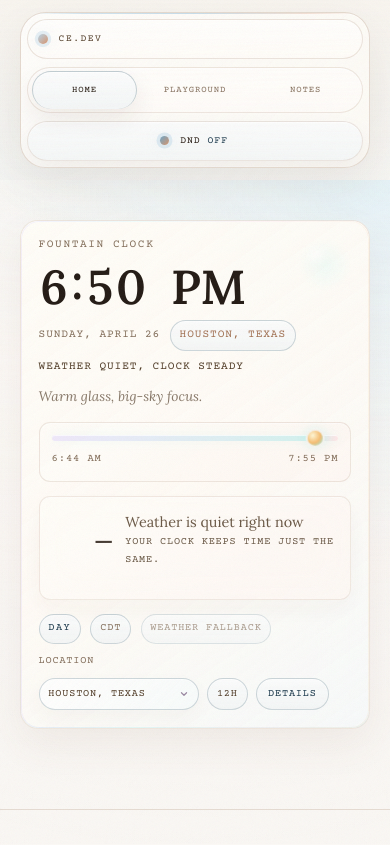
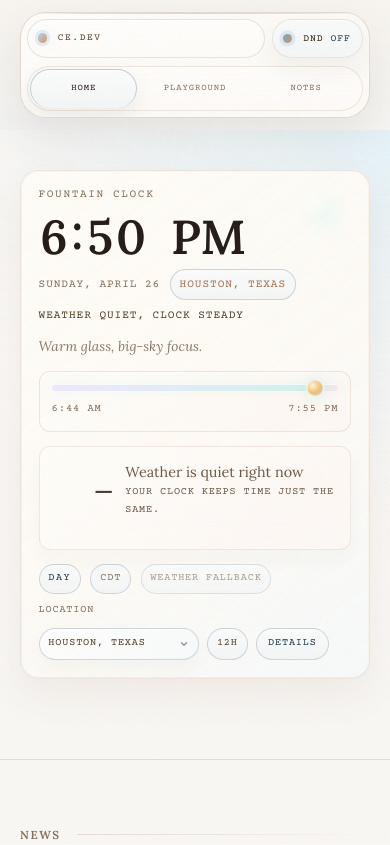
Before and after one commit to chancellor4/resume-site, a website: page index.html in a window 390 px wide. Shown: the top 845 px of the page. Drawn offline with nearby package versions, Linux system fonts and the light colour scheme; no server answers.

Commit message:
Refine responsive nav layout

```diff
--- a/css/styles.css
+++ b/css/styles.css
@@ -412,6 +412,7 @@
     grid-template-areas:
       "brand mode"
       "links links";
+    gap: clamp(0.45rem, 2vw, 0.65rem);
   }
 
   .nav-brand { grid-area: brand; }
@@ -429,8 +430,7 @@
   }
 
   .nav-shell {
-    gap: 0.5rem;
-    padding: 0.4rem;
+    padding: clamp(0.35rem, 1.25vw, 0.4rem);
     border-radius: 1.6rem;
   }
 
@@ -449,13 +449,13 @@
   }
 
   .nav-links {
-    gap: 0.3rem;
-    padding: 0.2rem;
+    gap: clamp(0.22rem, 1vw, 0.3rem);
+    padding: clamp(0.16rem, 0.65vw, 0.2rem);
   }
 
   .nav-links a {
     min-height: 2.4rem;
-    padding: 0.45rem 0.35rem;
+    padding: 0.45rem clamp(0.25rem, 1.4vw, 0.35rem);
     font-size: 0.56rem;
     letter-spacing: 0.1em;
   }
@@ -476,25 +476,6 @@
   .nav-mode-state {
     font-size: 0.61rem;
     letter-spacing: 0.1em;
-  }
-}
-
-@media (max-width: 600px) {
-  .nav-shell {
-    grid-template-columns: 1fr;
-    grid-template-areas:
-      "brand"
-      "links"
-      "mode";
-  }
-
-  .nav-mode {
-    justify-self: stretch;
-  }
-
-  .nav-mode-btn {
-    width: 100%;
-    justify-content: center;
   }
 }
 
```
